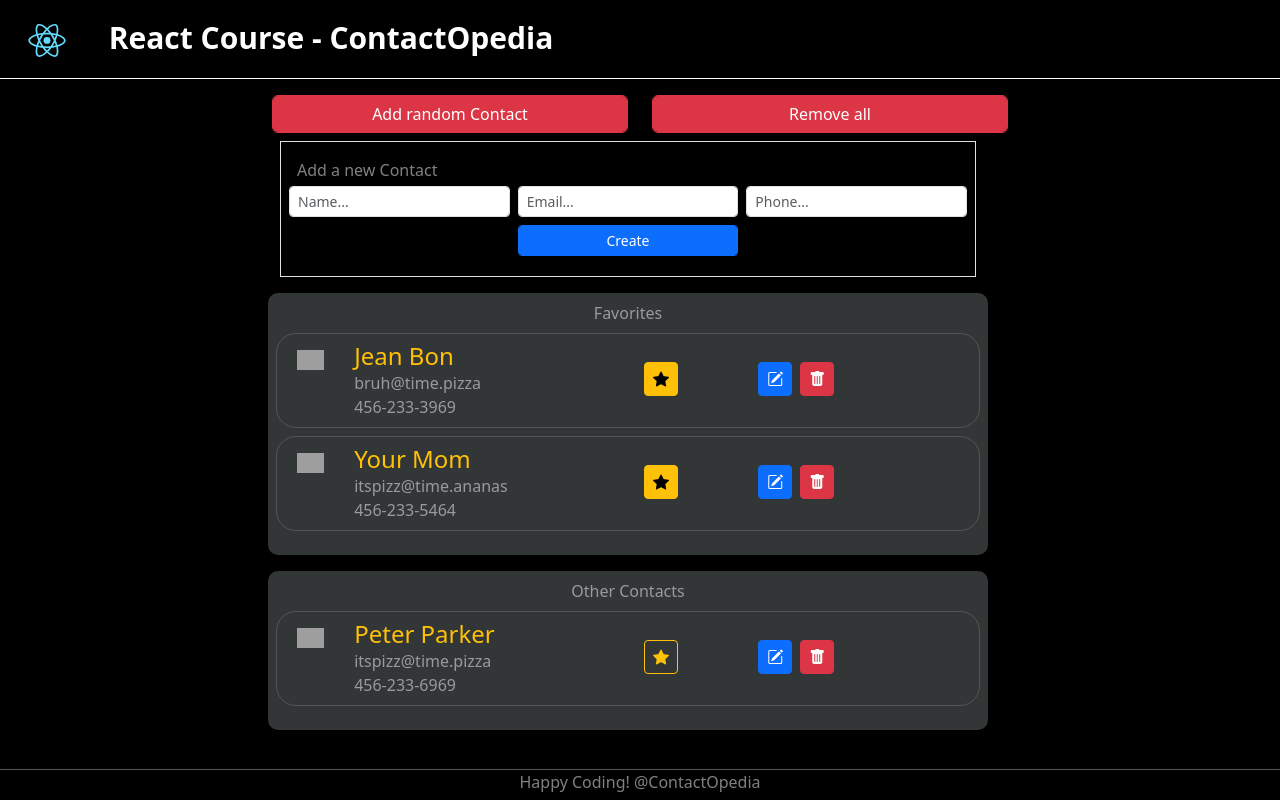
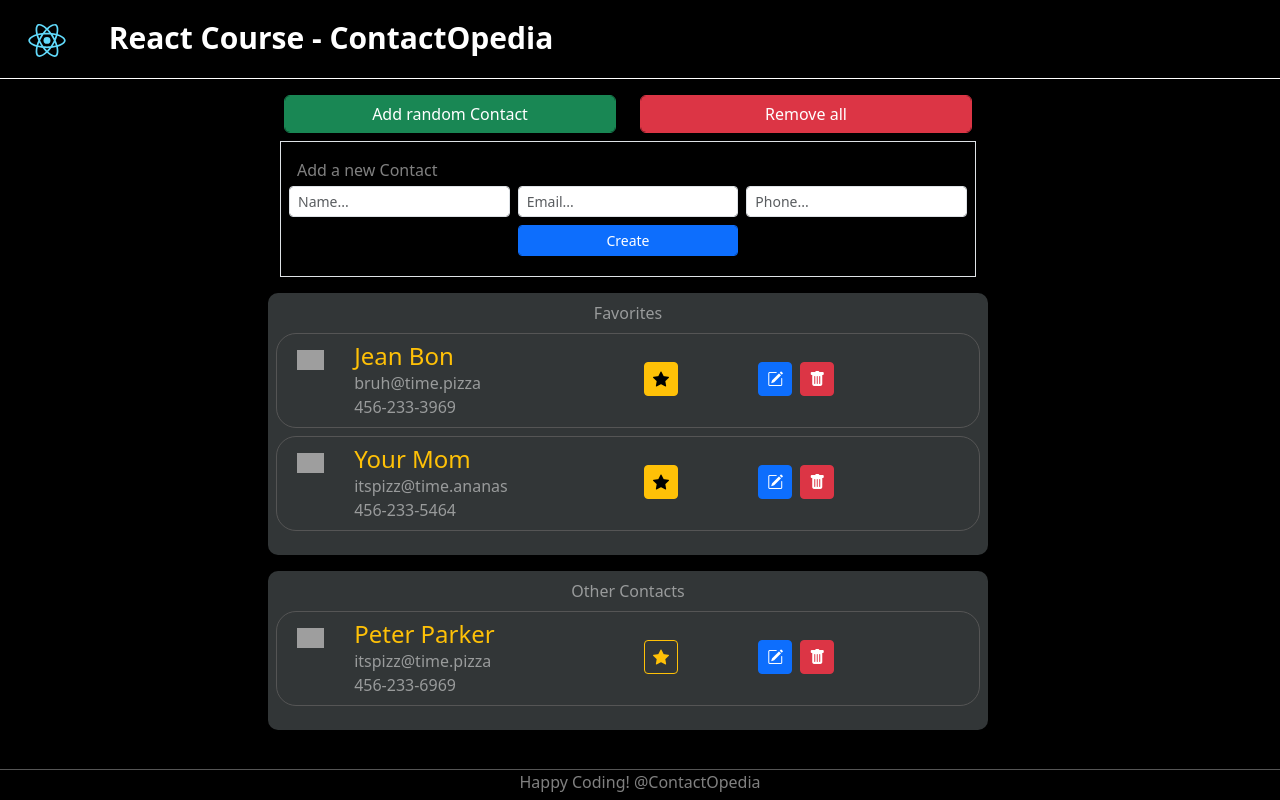
Before and after one commit to dimitriandre/contactopedia, a React (Create React App) app: page / in a window 1280 px wide. Built offline with nearby package versions, Linux system fonts and the light colour scheme; grey boxes are pictures that could not be loaded.

Commit message:
remove all contacts

```diff
--- a/package.json
+++ b/package.json
@@ -6,6 +6,7 @@
     "@testing-library/jest-dom": "^5.16.5",
     "@testing-library/react": "^13.4.0",
     "@testing-library/user-event": "^13.5.0",
+    "axios": "^1.3.4",
     "react": "^18.2.0",
     "react-dom": "^18.2.0",
     "react-scripts": "5.0.1",
--- a/public/index.html
+++ b/public/index.html
@@ -32,7 +32,7 @@
       integrity="sha384-heAjqF+bCxXpCWLa6Zhcp4fu20XoNIA98ecBC1YkdXhszjoejr5y9Q77hIrv8R9i"
       crossorigin="anonymous"
     ></script>
-    <title>Countopedia</title>
+    <title>Contactopedia</title>
   </head>
   <body style="background-color: black">
     <noscript>You need to enable JavaScript to run this app.</noscript>
--- a/src/Components/ContactPages/AddRandomContact.jsx
+++ b/src/Components/ContactPages/AddRandomContact.jsx
@@ -1,11 +1,27 @@
-const AddRandomContact = () => {
-    return(
-        <div>
-            <button className="btn btn-danger form-control">
-                Add random Contact
-            </button>
-        </div>
-    )
-}
+import { getRandomUser } from "../../Utility/api";
+
+const GetRandomContact = async (props) => {
+  const responseFromAPI = await getRandomUser();
+
+  return props.handleAddRandomContact({
+    name:
+      responseFromAPI.data.first_name + " " + responseFromAPI.data.last_name,
+    email: responseFromAPI.data.email,
+    phone: responseFromAPI.data.phone_number,
+  });
+};
+
+const AddRandomContact = (props) => {
+  return (
+    <div>
+      <button
+        className="btn btn-success form-control"
+        onClick={() => GetRandomContact(props)}
+      >
+        Add random Contact
+      </button>
+    </div>
+  );
+};
 
 export default AddRandomContact;
--- a/src/Components/ContactPages/Contact.jsx
+++ b/src/Components/ContactPages/Contact.jsx
@@ -34,7 +34,10 @@ const Contact = (props) => {
         <button className="btn btn-primary btn-sm m-1">
           <i className="bi bi-pencil-square" style={{ fontSize: "1rem" }}></i>
         </button>
-        <button className="btn btn-danger btn-sm m-1">
+        <button
+          className="btn btn-danger btn-sm m-1"
+          onClick={() => props.deleteContactClick(props.contact)}
+        >
           <i className="bi bi-trash-fill" style={{ fontSize: "1rem" }}></i>
         </button>
       </div>
--- a/src/Components/ContactPages/ContactIndex.jsx
+++ b/src/Components/ContactPages/ContactIndex.jsx
@@ -79,17 +79,53 @@ class ContactIndex extends React.Component {
     });
   };
 
+  handleDeleteContact = (contact) => {
+    this.setState((prevState) => {
+      return {
+        contactList: prevState.contactList.filter((obj) => {
+          return obj.id !== contact.id;
+        }),
+      };
+    });
+  };
+
+  handleAddRandomContact = (newContact) => {
+    const newFinalContact = {
+      ...newContact,
+      id: [this.state.contactList.length - 1].id + 1,
+      isFavorite: false,
+    };
+    this.setState((prevState) => {
+      return {
+        contactList: prevState.contactList.concat([newFinalContact]),
+      };
+    });
+    return { status: "success", msg: "Contact was added successfully" };
+  };
+
+  handleRemoveAllContacts = () => {
+    this.setState(() => {
+      return {
+        contactList: [],
+      };
+    });
+  };
+
   render() {
     return (
       <div>
         <Header />
         <div className="container" style={{ minHeight: "85vh" }}>
           <div className="row py-3">
-            <div className="col-4 offset-2">
-              <AddRandomContact />
+            <div className="col-4 offset-2 row">
+              <AddRandomContact
+                handleAddRandomContact={this.handleAddRandomContact}
+              />
             </div>
-            <div className="col-4">
-              <RemoveAllContact />
+            <div className="col-4 row">
+              <RemoveAllContact
+                handleRemoveAllContacts={this.handleRemoveAllContacts}
+              />
             </div>
             <div className="row py-2">
               <div className="col-8 offset-2 row">
@@ -103,6 +139,7 @@ class ContactIndex extends React.Component {
                     (u) => u.isFavorite == true
                   )}
                   favoriteClick={this.handleToggleFavorites}
+                  deleteContactClick={this.handleDeleteContact}
                 />
               </div>
             </div>
@@ -113,6 +150,7 @@ class ContactIndex extends React.Component {
                     (u) => u.isFavorite == false
                   )}
                   favoriteClick={this.handleToggleFavorites}
+                  deleteContactClick={this.handleDeleteContact}
                 />
               </div>
             </div>
--- a/src/Components/ContactPages/FavoriteContacts.jsx
+++ b/src/Components/ContactPages/FavoriteContacts.jsx
@@ -13,6 +13,7 @@ const FavoriteContact = (props) => {
             contact={contact}
             key={index}
             favoriteClick={props.favoriteClick}
+            deleteContactClick={props.deleteContactClick}
           ></Contact>
         ))}
       </div>
--- a/src/Components/ContactPages/GeneralContacts.jsx
+++ b/src/Components/ContactPages/GeneralContacts.jsx
@@ -13,6 +13,7 @@ const GeneralContact = (props) => {
             contact={contact}
             key={index}
             favoriteClick={props.favoriteClick}
+            deleteContactClick={props.deleteContactClick}
           ></Contact>
         ))}
       </div>
--- a/src/Components/ContactPages/RemoveAllContact.jsx
+++ b/src/Components/ContactPages/RemoveAllContact.jsx
@@ -1,9 +1,14 @@
-const RemoveAllContact = () => {
-    return(
-        <div>
-            <button className="btn btn-danger form-control">Remove all</button>
-        </div>
-    )
-}
+const RemoveAllContact = (props) => {
+  return (
+    <div>
+      <button
+        className="btn btn-danger form-control"
+        onClick={() => props.handleRemoveAllContacts()}
+      >
+        Remove all
+      </button>
+    </div>
+  );
+};
 
 export default RemoveAllContact;
--- /dev/null
+++ b/src/Utility/api.jsx
@@ -0,0 +1,16 @@
+import axios from "axios";
+
+const getRandomUser = async () => {
+  const response = await axios.get(
+    "https://random-data-api.com/api/v2/users?size=2&is_xml=true",
+    {
+      headers: {},
+      params: {
+        size: 1,
+      },
+    }
+  );
+  return response;
+};
+
+export { getRandomUser };
```
Also changed, not shown: 1 other file (tests, documents, lock files or other folders).
